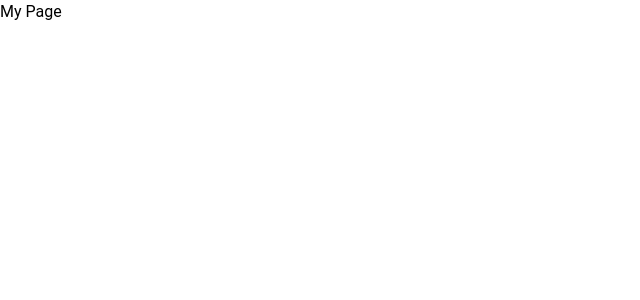
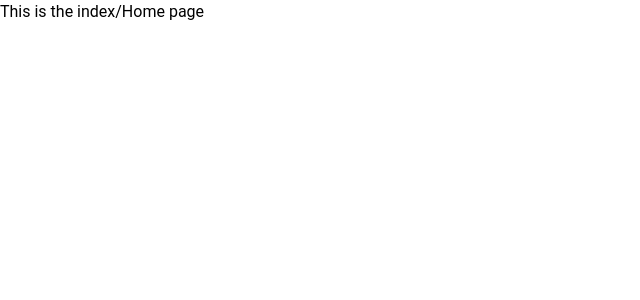
Before and after one commit to 7daytheory/react-2024, a React (Vite) app in the folder my-react-app/: page / in a window 1280 px wide. Shown: the top 300 px of the page, without its empty margins (0-640 px from the left). Built offline with nearby package versions, Linux system fonts and the light colour scheme.

Commit message:
Create pages folder, export and import it to App and display in index route

```diff
--- a/my-react-app/src/App.jsx
+++ b/my-react-app/src/App.jsx
@@ -3,14 +3,15 @@ import { Route,
         createRoutesFromElements,
         RouterProvider }
    from 'react-router-dom';
-import Banner from "./components/Banner";
-import HomeCards from "./components/HomeCards";
-import Listings from "./components/Listings";
-import Navbar from "./components/Navbar";
-import ViewAll from "./components/ViewAll";
+   import HomePage from './pages/HomePage';
+// import Banner from "./components/Banner";
+// import HomeCards from "./components/HomeCards";
+// import Listings from "./components/Listings";
+// import Navbar from "./components/Navbar";
+// import ViewAll from "./components/ViewAll";
 
 const router = createBrowserRouter(
-  createRoutesFromElements(<Route index element={<h1>My Page</h1>} />)
+  createRoutesFromElements(<Route index element={<HomePage />} />) //if path set to (path="/about") it will display on about page
 )
 
 
--- /dev/null
+++ b/my-react-app/src/pages/HomePage.jsx
@@ -0,0 +1,9 @@
+import React from 'react'
+
+const HomePage = () => {
+  return (
+    <div>This is the index/Home page</div>
+  )
+}
+
+export default HomePage
```
